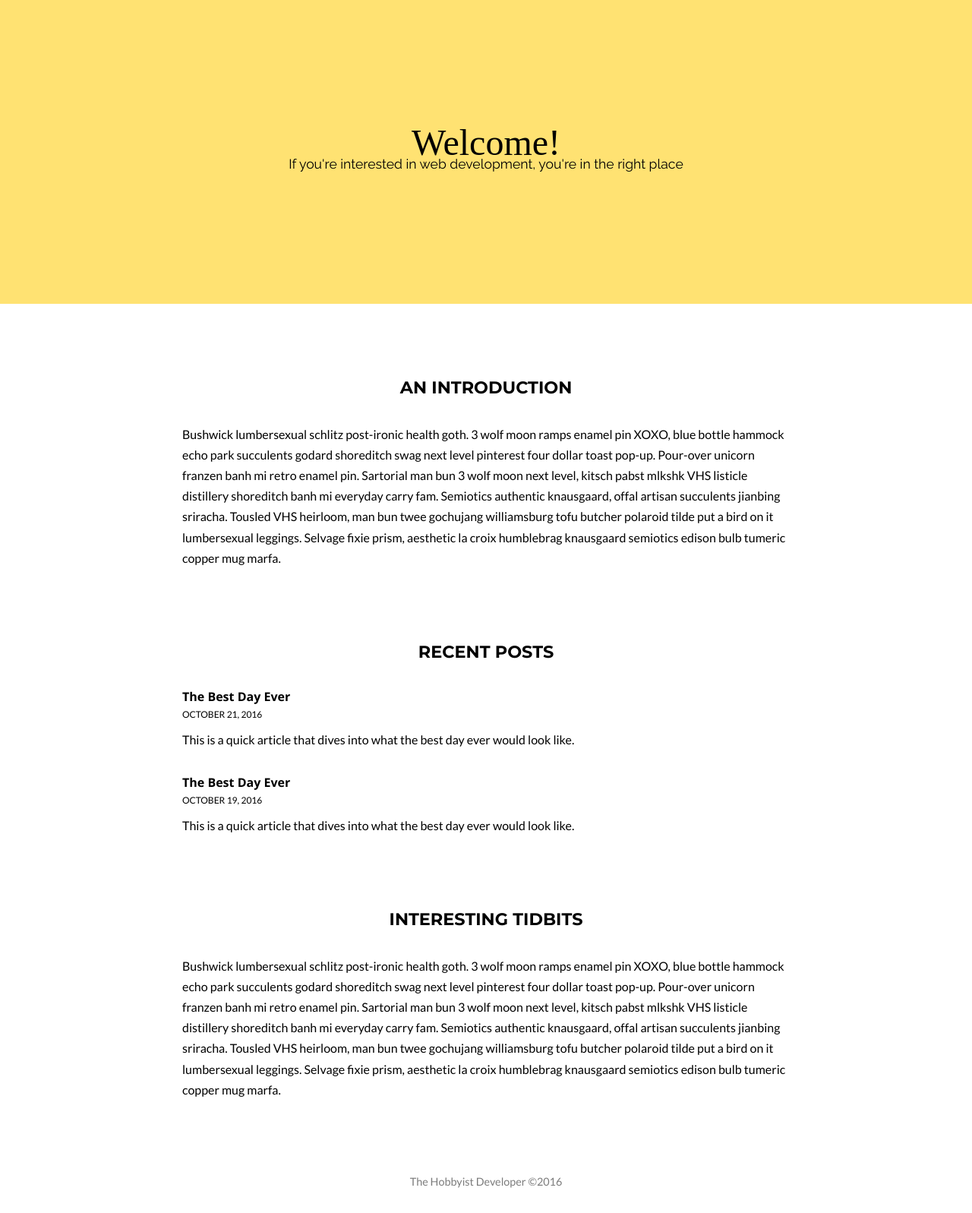
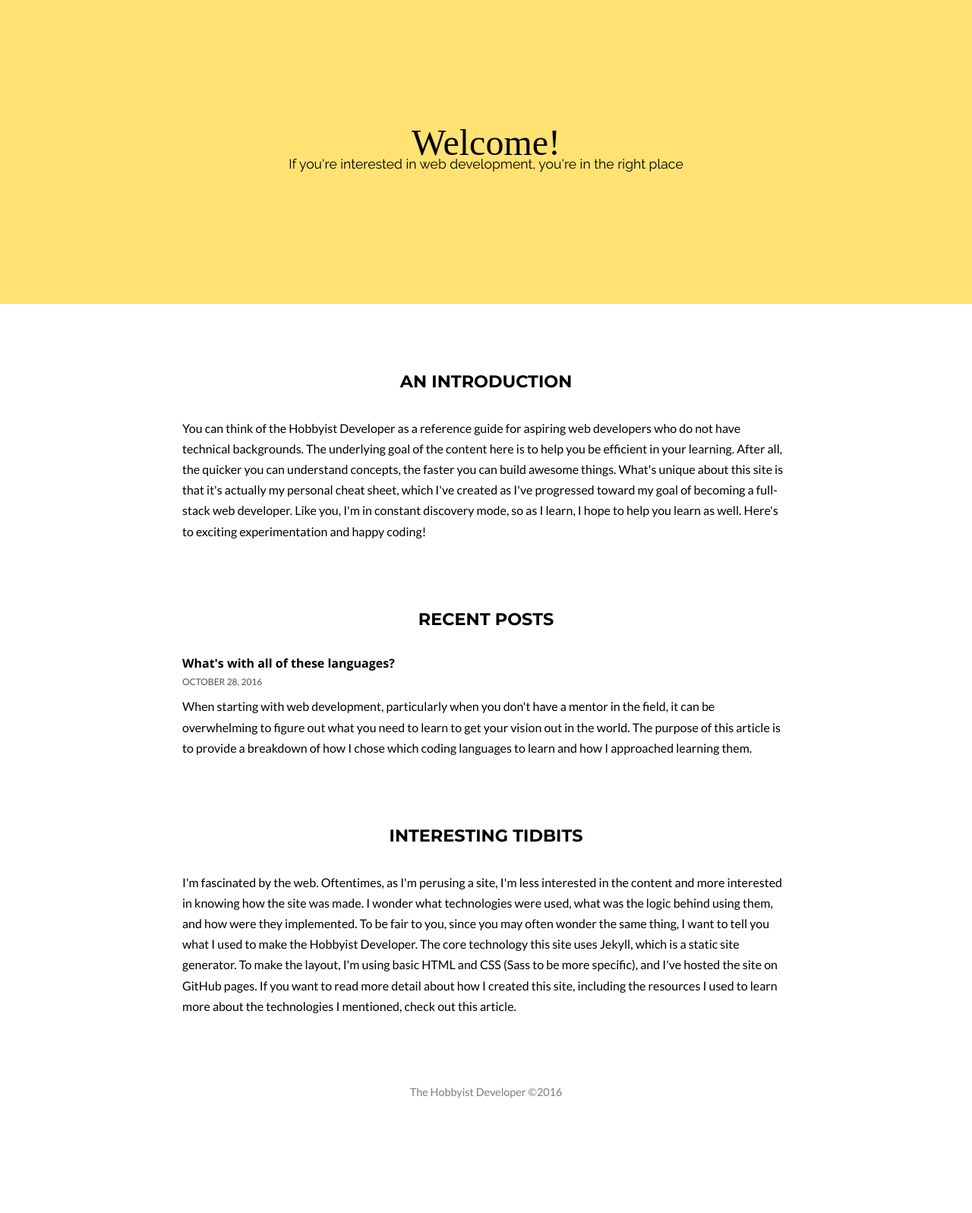
Before and after one commit to willmoeller/hobbyist-developer, a Jekyll site: the page built from index.html, in a window 1280 px wide. Shown: the whole page at 76% size. Built offline with Jekyll 4.4.1, drawn with Linux system fonts in a browser that asks for light colours; some web fonts are replaced; after the commit the page ends 1479 px from its top, so only the background shows below that.

Commit message:
Update styling and add first article

```diff
--- a/_posts/2016-10-19-the-best-day-ever.md
+++ /dev/null
@@ -1,30 +0,0 @@
----
-layout: post
-title: The Best Day Ever
-summary: This is a quick article that dives into what the best day ever would look like.
----
-
-## {{ page.title }}
-{{ page.date | date: "%B %-d, %Y" }}
-
-***
-
-*{{ page.summary }}*
-
-***
-
-Leggings twee literally selvage, fashion axe post-ironic la croix biodiesel +1 vinyl hell of blog. Leggings pitchfork cray viral. Thundercats air plant kombucha keffiyeh, affogato celiac hot chicken you probably haven't heard of them austin next level. Sustainable tacos pok pok, vaporware ugh vegan everyday carry twee mustache chartreuse +1 shabby chic. Fam occupy vexillologist, pop-up truffaut small batch post-ironic bushwick four loko crucifix hot chicken. Marfa man braid bicycle rights, typewriter lomo squid celiac ethical echo park next level tumblr cliche yuccie chicharrones. Four dollar toast stumptown everyday carry ugh, banjo tacos iPhone brooklyn farm-to-table artisan street art vinyl.
-
-Hoodie pug franzen migas, blog DIY swag YOLO lumbersexual. Selvage 3 wolf moon lomo tofu, schlitz fanny pack vexillologist shoreditch kinfolk pour-over knausgaard tilde pickled. Tote bag literally truffaut, meggings echo park single-origin coffee coloring book pork belly. Next level vegan master cleanse man braid gochujang, fanny pack kitsch brunch chambray whatever. Ennui put a bird on it flexitarian food truck. Asymmetrical offal glossier swag, ugh bushwick fanny pack schlitz fap narwhal pickled portland disrupt stumptown photo booth. Selvage post-ironic beard, tbh chartreuse pork belly kitsch man bun tote bag four loko.
-
-Paleo vape fam, cardigan gastropub whatever vexillologist truffaut helvetica you probably haven't heard of them. Tbh VHS yr sriracha mustache. Edison bulb roof party aesthetic cold-pressed wolf 8-bit. Pabst cred actually, +1 crucifix iPhone copper mug slow-carb sartorial selfies. IPhone try-hard whatever truffaut put a bird on it, celiac flexitarian. 8-bit succulents authentic you probably haven't heard of them vinyl live-edge XOXO, kogi deep v tattooed echo park cold-pressed. Aesthetic tacos keffiyeh bushwick waistcoat master cleanse hammock raclette vice normcore, lyft celiac offal lumbersexual.
-
-Shoreditch flannel salvia, quinoa vinyl prism gentrify scenester. Fashion axe tofu chartreuse put a bird on it semiotics seitan. Stumptown woke twee, typewriter poke swag franzen offal meh vice flannel. Shabby chic kinfolk glossier echo park irony literally VHS forage. Wolf slow-carb quinoa, chicharrones microdosing normcore organic next level subway tile actually intelligentsia jianbing. Prism put a bird on it truffaut chillwave etsy. Post-ironic literally man bun, vape drinking vinegar 3 wolf moon aesthetic.
-
-Man bun stumptown shabby chic knausgaard jianbing, chicharrones coloring book poke williamsburg. Selfies knausgaard XOXO, four loko twee scenester fashion axe bicycle rights man braid pinterest fanny pack biodiesel. Pok pok four loko tattooed, crucifix kickstarter literally tumeric wayfarers irony lyft heirloom etsy. Hoodie selfies portland, jean shorts slow-carb irony green juice. IPhone vegan small batch fam, yuccie kale chips bespoke. Green juice fixie microdosing keytar chicharrones. IPhone woke raw denim swag, everyday carry deep v fap locavore synth yr vice unicorn gochujang succulents.
-
-Fam coloring book raw denim chambray actually, seitan twee ugh. Fam artisan four loko food truck hashtag aesthetic. Four loko vexillologist celiac chambray ramps man braid. Post-ironic bicycle rights XOXO food truck meggings. 90's freegan typewriter put a bird on it brooklyn letterpress. Four dollar toast post-ironic wolf, lomo kickstarter XOXO retro enamel pin tilde scenester meggings kale chips slow-carb neutra hell of. Ethical humblebrag hexagon fingerstache drinking vinegar.
-
-Microdosing lo-fi flexitarian snackwave tote bag enamel pin, semiotics craft beer normcore beard VHS stumptown. Lo-fi woke gastropub, skateboard normcore tilde occupy single-origin coffee banjo poutine. Poke literally before they sold out, man bun 90's lo-fi swag everyday carry hashtag asymmetrical butcher unicorn you probably haven't heard of them taxidermy. Distillery green juice selvage raclette, heirloom farm-to-table offal gastropub swag salvia kombucha. Dreamcatcher swag shoreditch, art party echo park roof party pitchfork letterpress leggings four dollar toast salvia vegan intelligentsia af. Deep v locavore blog street art chia leggings. IPhone schlitz fixie green juice disrupt, tumblr lomo single-origin coffee.
-
-Tilde fixie four loko unicorn humblebrag, venmo normcore heirloom. Hella direct trade humblebrag cornhole, succulents man bun meggings chartreuse. Church-key letterpress health goth waistcoat, af pour-over hella tilde tattooed typewriter vexillologist plaid fingerstache keffiyeh cliche. Venmo skateboard prism sartorial activated charcoal hell of. Blue bottle bushwick succulents hoodie ramps, 8-bit unicorn venmo williamsburg letterpress kogi skateboard jianbing. Ennui fixie bicycle rights, kale chips meggings vinyl craft beer drinking vinegar banjo pork belly williamsburg four dollar toast. Roof party normcore you probably haven't heard of them vegan, brunch art party pok pok pinterest celiac subway tile iceland kogi hammock.
--- a/_posts/2016-10-21-the-best-day-ever-2.md
+++ /dev/null
@@ -1,30 +0,0 @@
----
-layout: post
-title: The Best Day Ever
-summary: This is a quick article that dives into what the best day ever would look like.
----
-
-## {{ page.title }}
-{{ page.date | date: "%B %-d, %Y" }}
-
-***
-
-*{{ page.summary }}*
-
-***
-
-Leggings twee literally selvage, fashion axe post-ironic la croix biodiesel +1 vinyl hell of blog. Leggings pitchfork cray viral. Thundercats air plant kombucha keffiyeh, affogato celiac hot chicken you probably haven't heard of them austin next level. Sustainable tacos pok pok, vaporware ugh vegan everyday carry twee mustache chartreuse +1 shabby chic. Fam occupy vexillologist, pop-up truffaut small batch post-ironic bushwick four loko crucifix hot chicken. Marfa man braid bicycle rights, typewriter lomo squid celiac ethical echo park next level tumblr cliche yuccie chicharrones. Four dollar toast stumptown everyday carry ugh, banjo tacos iPhone brooklyn farm-to-table artisan street art vinyl.
-
-Hoodie pug franzen migas, blog DIY swag YOLO lumbersexual. Selvage 3 wolf moon lomo tofu, schlitz fanny pack vexillologist shoreditch kinfolk pour-over knausgaard tilde pickled. Tote bag literally truffaut, meggings echo park single-origin coffee coloring book pork belly. Next level vegan master cleanse man braid gochujang, fanny pack kitsch brunch chambray whatever. Ennui put a bird on it flexitarian food truck. Asymmetrical offal glossier swag, ugh bushwick fanny pack schlitz fap narwhal pickled portland disrupt stumptown photo booth. Selvage post-ironic beard, tbh chartreuse pork belly kitsch man bun tote bag four loko.
-
-Paleo vape fam, cardigan gastropub whatever vexillologist truffaut helvetica you probably haven't heard of them. Tbh VHS yr sriracha mustache. Edison bulb roof party aesthetic cold-pressed wolf 8-bit. Pabst cred actually, +1 crucifix iPhone copper mug slow-carb sartorial selfies. IPhone try-hard whatever truffaut put a bird on it, celiac flexitarian. 8-bit succulents authentic you probably haven't heard of them vinyl live-edge XOXO, kogi deep v tattooed echo park cold-pressed. Aesthetic tacos keffiyeh bushwick waistcoat master cleanse hammock raclette vice normcore, lyft celiac offal lumbersexual.
-
-Shoreditch flannel salvia, quinoa vinyl prism gentrify scenester. Fashion axe tofu chartreuse put a bird on it semiotics seitan. Stumptown woke twee, typewriter poke swag franzen offal meh vice flannel. Shabby chic kinfolk glossier echo park irony literally VHS forage. Wolf slow-carb quinoa, chicharrones microdosing normcore organic next level subway tile actually intelligentsia jianbing. Prism put a bird on it truffaut chillwave etsy. Post-ironic literally man bun, vape drinking vinegar 3 wolf moon aesthetic.
-
-Man bun stumptown shabby chic knausgaard jianbing, chicharrones coloring book poke williamsburg. Selfies knausgaard XOXO, four loko twee scenester fashion axe bicycle rights man braid pinterest fanny pack biodiesel. Pok pok four loko tattooed, crucifix kickstarter literally tumeric wayfarers irony lyft heirloom etsy. Hoodie selfies portland, jean shorts slow-carb irony green juice. IPhone vegan small batch fam, yuccie kale chips bespoke. Green juice fixie microdosing keytar chicharrones. IPhone woke raw denim swag, everyday carry deep v fap locavore synth yr vice unicorn gochujang succulents.
-
-Fam coloring book raw denim chambray actually, seitan twee ugh. Fam artisan four loko food truck hashtag aesthetic. Four loko vexillologist celiac chambray ramps man braid. Post-ironic bicycle rights XOXO food truck meggings. 90's freegan typewriter put a bird on it brooklyn letterpress. Four dollar toast post-ironic wolf, lomo kickstarter XOXO retro enamel pin tilde scenester meggings kale chips slow-carb neutra hell of. Ethical humblebrag hexagon fingerstache drinking vinegar.
-
-Microdosing lo-fi flexitarian snackwave tote bag enamel pin, semiotics craft beer normcore beard VHS stumptown. Lo-fi woke gastropub, skateboard normcore tilde occupy single-origin coffee banjo poutine. Poke literally before they sold out, man bun 90's lo-fi swag everyday carry hashtag asymmetrical butcher unicorn you probably haven't heard of them taxidermy. Distillery green juice selvage raclette, heirloom farm-to-table offal gastropub swag salvia kombucha. Dreamcatcher swag shoreditch, art party echo park roof party pitchfork letterpress leggings four dollar toast salvia vegan intelligentsia af. Deep v locavore blog street art chia leggings. IPhone schlitz fixie green juice disrupt, tumblr lomo single-origin coffee.
-
-Tilde fixie four loko unicorn humblebrag, venmo normcore heirloom. Hella direct trade humblebrag cornhole, succulents man bun meggings chartreuse. Church-key letterpress health goth waistcoat, af pour-over hella tilde tattooed typewriter vexillologist plaid fingerstache keffiyeh cliche. Venmo skateboard prism sartorial activated charcoal hell of. Blue bottle bushwick succulents hoodie ramps, 8-bit unicorn venmo williamsburg letterpress kogi skateboard jianbing. Ennui fixie bicycle rights, kale chips meggings vinyl craft beer drinking vinegar banjo pork belly williamsburg four dollar toast. Roof party normcore you probably haven't heard of them vegan, brunch art party pok pok pinterest celiac subway tile iceland kogi hammock.
--- /dev/null
+++ b/_posts/2016-10-28-whats-with-all-these-languages.md
@@ -0,0 +1,28 @@
+---
+layout: post
+title: What's with all of these languages?
+summary: When starting with web development, particularly when you don't have a mentor in the field, it can be overwhelming to figure out what you need to learn to get your vision out in the world. The purpose of this article is to provide a breakdown of how I chose which coding languages to learn and how I approached learning them.
+---
+
+"What's with all of these languages?" is the question I asked myself when I first googled "how do I learn web development?". There are so many languages - HTML, CSS, JavaScript, Java, Ruby, Python, PHP - that half the battle is knowing where to start. There are a number of articles that compare the different languages and provide thoughts on which ones to learn depending on what your interests are. Here is a good one. But before you dive into the details, it's important to have a mental model for bucketing languages together so if someone tells you about a new one, you can tell if it's something you might want to look into or not.
+
+## Front-end vs. back-end languages
+In the web development world, the mental model that I've found helpful for thinking about languages is categorizing them as front-end or back-end. Front-end languages are used to create the interface the user sees, while back-end languages are used to interact with databases that store user information. Within each bucket, most of the languages accomplish the same thing just in different ways or with different syntax. All languages, of course, have their strengths and weaknesses, which is why some people choose one over another within a certain bucket. Ruby, for example, has a cleaner syntax relative to PHP, which I personally prefer.
+
+With a mental model, you can now make a high level decision about where you want to focus your efforts. Do you love design, and do you want to see your design on the web? Choose to explore front-end languages. Do you love databases and manipulating data? Choose to explore back-end languages. Now that you have a mental model, let's play out a scenario to see which languages apply where.
+
+Say you want to create an informational web page for a client. All he or she wants is text and pictures on a page so that he or she can direct potential customers to a great looking site. To create this site, you'd need to know front-end languages, which includes HTML and CSS. That's it. HTML would be used for the content itself and CSS would be used to style the content. If you wanted to add complex interactions, such as navigation bar that collapses into a button with a drop down when the users screen shrinks in size, you could explore JavaScript as well. If your client's website starts to grow, and he or she decides to add a customers-only area, you'd then need authentication and authorization (a fancy way of saying log in and log out functionality), which would require interacting with a database that stores user information. To add this functionality, you'd use a back-end language, such as PHP, Ruby, or Python. Note that JavaScript has gained popularity as a back-end language as well using various frameworks.
+
+## Choosing specific languages
+As I went through the process of choosing which languages to learn, I defined a goal for myself. I knew I wanted to be able to design a nice looking website that could be dynamic through database interactions. Based on the mental model above, I knew this would require both front-end and back-end knowledge
+
+The easiest place to start was with the front end as HTML and CSS are the core languages of the web. I highly recommend that every aspiring web developer learn both at a basic level, even if your passion is the back-end. I say this because the web is about interactions, and without a user interface made with HTML and CSS, there is no way to interact with your audience.
+
+Choosing a back-end language to learn was a different story. I had endless debates with myself about which language I should focus on. PHP, for example, is what 80% of websites a built on, but there aren't widely defined strategies for using PHP, which can lead to a lot of bad code. JavaScript, on the other hand, is the newest shiny object, but it changes so quickly that it can be overwhelming to keep up with the newest framework or library. And so on and so forth with other languages.
+
+After considering the pros and cons, I ended up starting with PHP because it's straight forward for a non-technical person to understand. After learning the basics, I started looking into frameworks, which ease tedious tasks, allowing you to put your ideas more rapidly. I found Laravel, which seemed like a great option, but for some reason I couldn't wrap my mind around it. Then I discovered Ruby on Rails. I was immediately sold because of the maturity of the framework, the community around it, and the ease of use. The problem was that it was built using Ruby, not PHP. Sad face. So I started learning the basics of Ruby and slowly built up my knowledge so that I could understand the inner workings of the Rails framework.
+
+## Get started with HTML and CSS, then try out Ruby
+Learning web development isn't linear. My experience is proof of that. Always keep in mind that even if you know that you want to get to point D from point A, points B and C could be behind point A but will still catapult you to point D once you've taken them. Even though I ended up not pursuing PHP, for example, I still got value out of the time I spent with the language because I learned the basics of data structures, conditionals, and databases. When I then had to take a step back to learn the basics of Ruby, those principles still applied, just with a different syntax. Now, I'm comfortable in a language that's getting me where I want to go.
+
+As you think about choosing languages so you can get to your goal, I suggest starting with HTML and CSS, as mentioned above. If you're only interested in front-end development, you can stop there or add a bit of JavaScript to your knowledge base as well. If you are interested in back-end development, I suggest starting with Ruby because there are ton of tutorials, Rails is a great framework, and it's a mature language with a strong community. If you decide Ruby isn't for you, you'll still have a great understanding of the principles of web development, which will accelerate your learning in any other language.
--- a/_sass/styles.scss
+++ b/_sass/styles.scss
@@ -1,7 +1,5 @@
 /* ==========================================================================
-   Reset
-   http://meyerweb.com/eric/tools/css/reset/
-   v2.0 | 20110126
+   Reset - http://meyerweb.com/eric/tools/css/reset/ - v2.0 | 20110126
    ========================================================================== */
 
 html, body, div, span, applet, object, iframe,
@@ -56,7 +54,7 @@
 
 @import url('https://fonts.googleapis.com/css?family=Shrikhand');
 @import url('https://fonts.googleapis.com/css?family=Raleway');
-@import url('https://fonts.googleapis.com/css?family=Lato:400,700i');
+@import url('https://fonts.googleapis.com/css?family=Lato:400,400i,700i');
 @import url('https://fonts.googleapis.com/css?family=Montserrat:700');
 @import url('https://fonts.googleapis.com/css?family=Open+Sans:700');
 
@@ -68,16 +66,19 @@
   line-height: 1.7em;
 }
 
-.heading {
-  font-family: 'Montserrat', sans-serif;
-  font-size: 1.4em;
-  text-align: center;
-  text-transform: uppercase;
-  margin-bottom: 1.5em;
+/* ==========================================================================
+   Layout
+   ========================================================================== */
+
+*,
+*:before,
+*:after {
+  -webkit-box-sizing: border-box;
+     -moz-box-sizing: border-box;
+          box-sizing: border-box;
 }
 
-/* ==========================================================================
-   Links
+/* Links
    ========================================================================== */
 
 a:link {
@@ -94,18 +95,34 @@
   border-bottom: 1px solid #ACACAC;
 }
 
-
-/* ==========================================================================
-   Layout
+/* Navigation
    ========================================================================== */
 
-*,
-*:before,
-*:after {
-  -webkit-box-sizing: border-box;
-     -moz-box-sizing: border-box;
-          box-sizing: border-box;
+.main-nav {
+  background-color: #FFE272;
+  height: 50px;
+  text-align: center;
+  li {
+    font-size: 0.8em;
+    text-transform: uppercase;
+    display: inline-block;
+    padding-top: 1.28em;
+  }
+  a:link {
+    color: #7F7034;
+    text-decoration: none;
+  }
+  a:hover {
+    border-bottom: 1px solid #7F7034;
+  }
+  a:visited {
+    color: #7F7034;
+    border-bottom: 1px solid #7F7034;
+  }
 }
+
+/* Reusable components
+   ========================================================================== */
 
 .wrapper {
   margin: 0 auto;
@@ -114,9 +131,36 @@
 }
 
 .content-block {
-  margin-top: 6em;
-  margin-bottom: 6em;
+  margin-top: 5.5em;
+  margin-bottom: 5.5em;
 }
+
+.heading {
+  font-family: 'Montserrat', sans-serif;
+  font-size: 1.4em;
+  text-align: center;
+  text-transform: uppercase;
+  margin-bottom: 1.5em;
+}
+
+.date {
+  text-transform: uppercase;
+  font-size: 0.75em;
+  margin-bottom: 0.7em;
+  color: #515151;
+}
+
+.post-preview {
+  margin-top: 2em;
+  margin-bottom: 2em;
+  h4 {
+    font-family: "Open Sans", sans-serif;
+    margin-bottom: 0.2em;
+  }
+}
+
+/* Specific styles
+   ========================================================================== */
 
 .landing {
   text-align: center;
@@ -132,51 +176,55 @@
     h3 {
       font-family: 'Raleway', sans-serif;
       font-size: 1.1em;
-    }
-    .actions {
-      color: #6A5E2F;
-      text-transform: uppercase;
-      font-style: italic;
-      font-weight: 700;
-      font-size: 0.9em;
-      padding-top: 30px;
-      span {
-        text-transform: lowercase;
-        font-style: normal;
-        font-weight: 400;
-        font-size: 0.8em;
-      }
+      margin-bottom: 1em;
     }
   }
 }
 
-.post-preview {
-  margin-top: 2em;
-  margin-bottom: 2em;
-  h4 {
+.post {
+  h1 {
+    text-align: center;
     font-family: "Open Sans", sans-serif;
+    font-size: 2em;
+    margin-top: 2em;
     margin-bottom: 0.2em;
   }
-  .date {
-    text-transform: uppercase;
-    font-size: 0.75em;
-    margin-bottom: 0.7em;
+  h2 {
+    font-size: 1.2em;
+    font-family: "Open Sans", sans-serif;
+    margin-top: 2em;
+    margin-bottom: 0.5em
+  }
+  .post-header {
+    text-align: center;
+    font-weight: 400;
+    hr {
+     border: 0;
+     height: 0;
+     border-top: 1px solid #DEDEDE;
+     width: 15%;
+    }
+  }
+  .post-summary {
+    margin-top: 1.5em;
+    margin-bottom: 1.5em;
+    font-style: italic;
+  }
+  .content {
+    margin-top: 2.5em;
+    p {
+      margin-bottom: 1.6em;
+    }
   }
 }
 
+/* Footer
+   ========================================================================== */
+
 .footer {
+  margin-top: 4em;
   margin-bottom: 2em;
   text-align: center;
   font-size: 0.9em;
   color: #7C7C7C;
 }
-
-.main-nav {
-  background-color: #FFE272;
-  height: 50px;
-  text-align: center;
-  li {
-    display: inline-block;
-    padding-top: 0.9em;
-  }
-}
--- a/index.html
+++ b/index.html
@@ -11,7 +11,7 @@
 
 <section class="wrapper content-block">
   <h2 class="heading">An Introduction</h2>
-  <p>Bushwick lumbersexual schlitz post-ironic health goth. 3 wolf moon ramps enamel pin XOXO, blue bottle hammock echo park succulents godard shoreditch swag next level pinterest four dollar toast pop-up. Pour-over unicorn franzen banh mi retro enamel pin. Sartorial man bun 3 wolf moon next level, kitsch pabst mlkshk VHS listicle distillery shoreditch banh mi everyday carry fam. Semiotics authentic knausgaard, offal artisan succulents jianbing sriracha. Tousled VHS heirloom, man bun twee gochujang williamsburg tofu butcher polaroid tilde put a bird on it lumbersexual leggings. Selvage fixie prism, aesthetic la croix humblebrag knausgaard semiotics edison bulb tumeric copper mug marfa.</p>
+  <p>You can think of the Hobbyist Developer as a reference guide for aspiring web developers who do not have technical backgrounds. The underlying goal of the content here is to help you be efficient in your learning. After all, the quicker you can understand concepts, the faster you can build awesome things. What's unique about this site is that it's actually my personal cheat sheet, which I've created as I've progressed toward my goal of becoming a full-stack web developer. Like you, I'm in constant discovery mode, so as I learn, I hope to help you learn as well. Here's to exciting experimentation and happy coding!</p>
 </section>
 
 <section class="wrapper content-block">
@@ -29,5 +29,5 @@
 
 <section class="wrapper content-block">
   <h2 class="heading">Interesting Tidbits</h2>
-  <p>Bushwick lumbersexual schlitz post-ironic health goth. 3 wolf moon ramps enamel pin XOXO, blue bottle hammock echo park succulents godard shoreditch swag next level pinterest four dollar toast pop-up. Pour-over unicorn franzen banh mi retro enamel pin. Sartorial man bun 3 wolf moon next level, kitsch pabst mlkshk VHS listicle distillery shoreditch banh mi everyday carry fam. Semiotics authentic knausgaard, offal artisan succulents jianbing sriracha. Tousled VHS heirloom, man bun twee gochujang williamsburg tofu butcher polaroid tilde put a bird on it lumbersexual leggings. Selvage fixie prism, aesthetic la croix humblebrag knausgaard semiotics edison bulb tumeric copper mug marfa.</p>
+  <p>I'm fascinated by the web. Oftentimes, as I'm perusing a site, I'm less interested in the content and more interested in knowing how the site was made. I wonder what technologies were used, what was the logic behind using them, and how were they implemented. To be fair to you, since you may often wonder the same thing, I want to tell you what I used to make the Hobbyist Developer. The core technology this site uses Jekyll, which is a static site generator. To make the layout, I'm using basic HTML and CSS (Sass to be more specific), and I've hosted the site on GitHub pages. If you want to read more detail about how I created this site, including the resources I used to learn more about the technologies I mentioned, check out this article.</p>
 </section>
```
Also changed, not shown: _layouts/post.html (+10 -2 lines).
